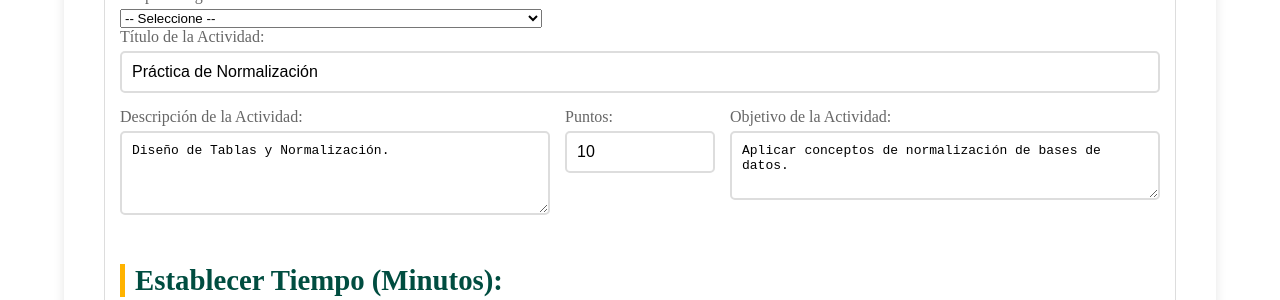
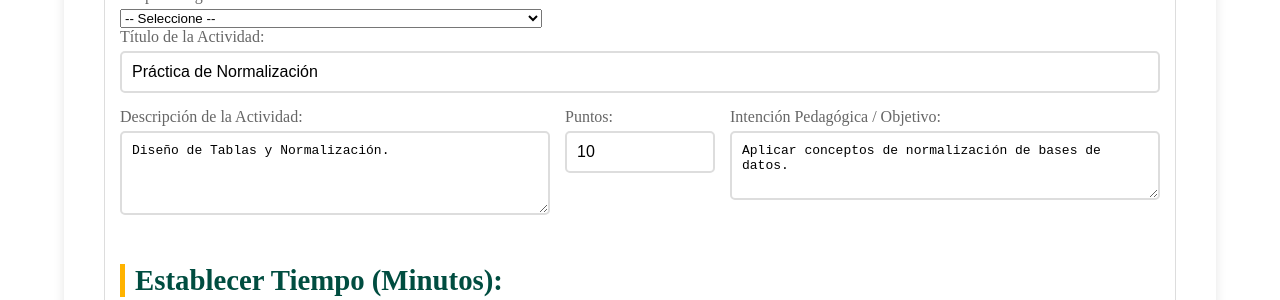
Before and after one commit to jorge21028/portafolio, a Jekyll site: the page gestion_actividad.html, which Jekyll copies as it is, in a window 1280 px wide and 1013 px high. Shown: the part 248-548 px from the top of the window. Built offline with Jekyll 4.4.1, drawn with Linux system fonts in a browser that asks for light colours.

Commit message:
Update label for activity objective to pedagogical intent

```diff
--- a/gestion_actividad.html
+++ b/gestion_actividad.html
@@ -270,7 +270,7 @@
         <input type="number" id="puntosActividad" value="10" min="0" max="100">
     </div>
     <div>
-       <label for="objetivoActividad">Objetivo de la Actividad:</label>
+       <label for="objetivoActividad">Intención Pedagógica / Objetivo:</label>
        <textarea id="objetivoActividad" rows="3">Aplicar conceptos de normalización de bases de datos.</textarea>
     </div>
 </div>
@@ -599,7 +599,7 @@ body {
 <div>
     <span class="puntos-badge">⭐ <span id="popupPuntos">${puntosInput.value}</span> puntos</span>
 </div>
-<div class="info-label" style="margin-top: 20px;">Objetivo:</div>
+<div class="info-label" style="margin-top: 20px;">Intención Pedagógica / Objetivo:</div>
 <span id="popupObjetivo">${objetivoInput.value}</span>
         </div>
 
```
